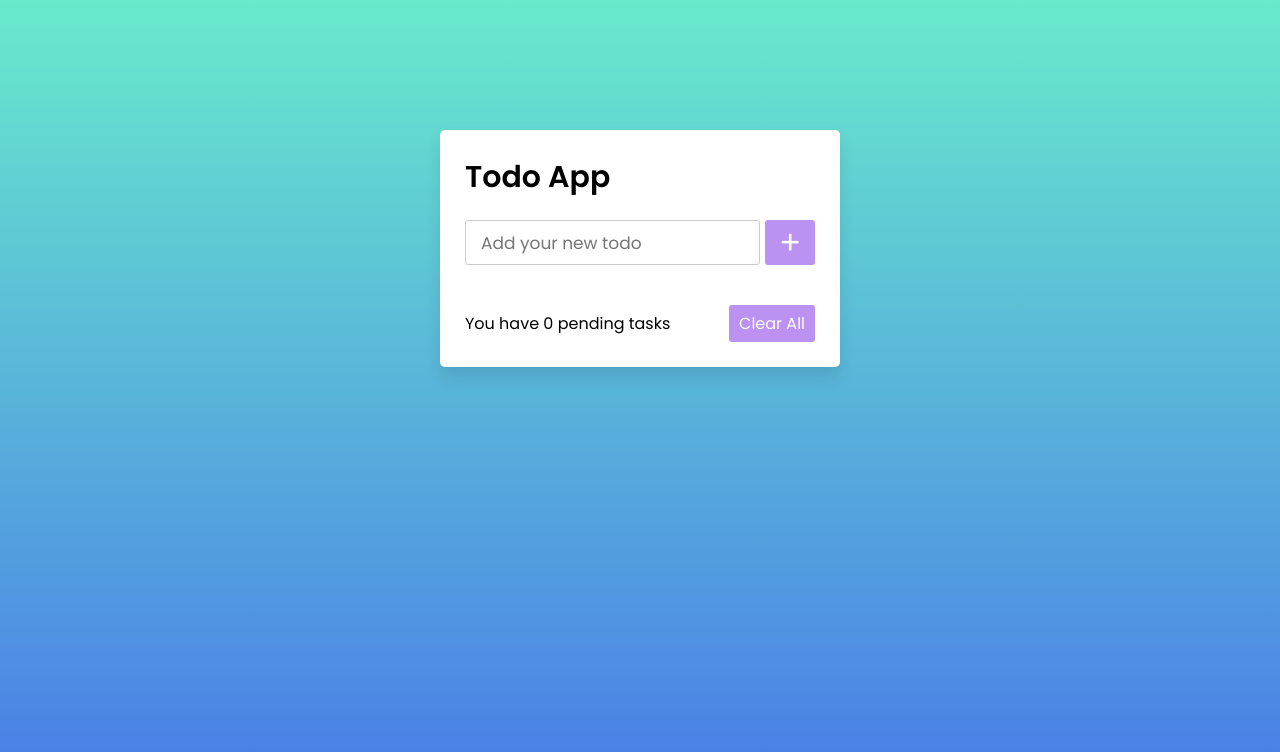
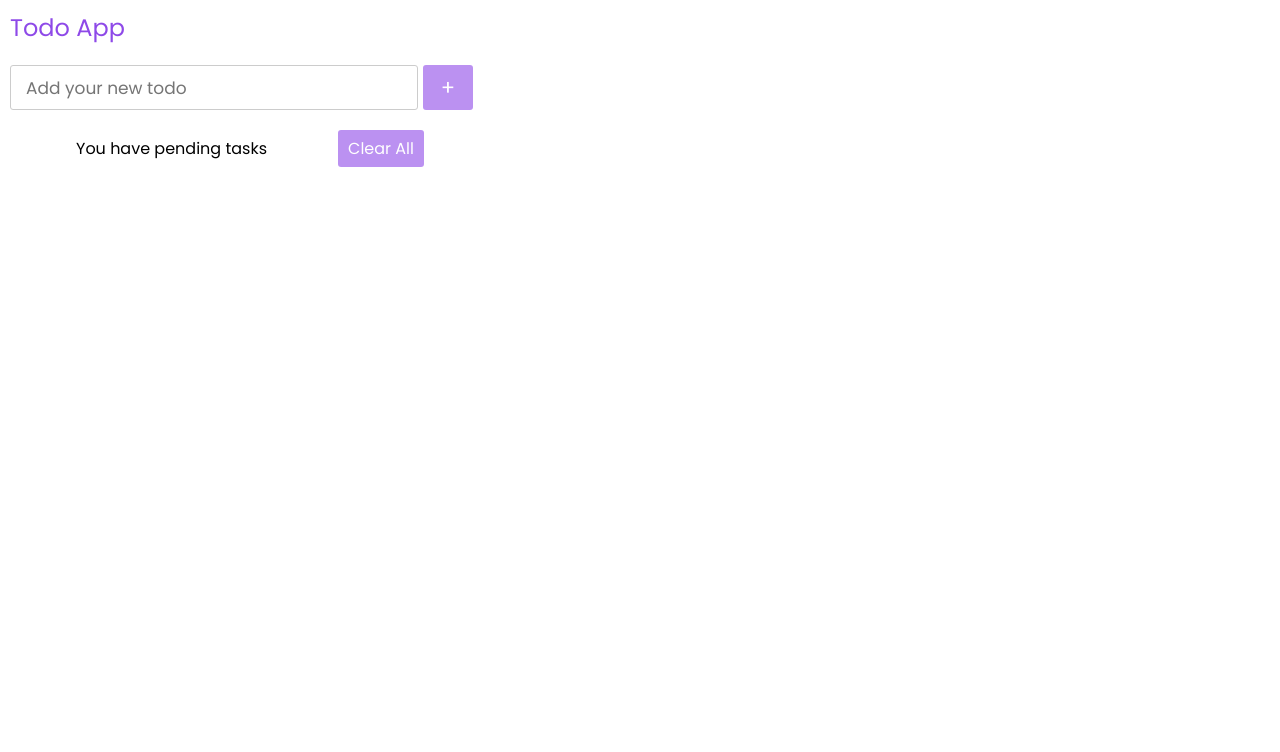
Before and after one commit to sabhishek78/todolistApp, a browser extension: page index.html in a window 1280 px wide. Drawn offline with Linux system fonts and the light colour scheme.

Commit message:
working code. now have to fix css for todolist

```diff
--- a/index.html
+++ b/index.html
@@ -4,19 +4,18 @@
 <head>
     <meta charset="UTF-8">
     <meta name="viewport" content="width=device-width, initial-scale=1.0">
-    <title>Todo App JavaScript | CodingNepal</title>
+    <title>Todo App JavaScript</title>
     <link rel="stylesheet" href="style.css">
-    <script src="https://kit.fontawesome.com/a076d05399.js"></script>
 </head>
 <body>
-  <div class="wrapper">
+  <div>
     <header>Todo App</header>
     <div class="inputField">
       <input type="text" placeholder="Add your new todo">
-      <button><i class="fas fa-plus"></i></button>
+      <button>+</button>
     </div>
     <ul class="todoList">
-      <!-- data are comes from local storage -->
+
     </ul>
     <div class="footer">
       <span>You have <span class="pendingTasks"></span> pending tasks</span>
--- a/script.js
+++ b/script.js
@@ -31,29 +31,50 @@ addBtn.onclick = ()=>{ //when user click on plus icon button
 }
 
 function showTasks(){
+  let listArray=[];
   let getLocalStorageData = localStorage.getItem("New Todo");
   if(getLocalStorageData == null){
     listArray = [];
   }else{
     listArray = JSON.parse(getLocalStorageData);
   }
-  const pendingTasksNumb = document.querySelector(".pendingTasks");
-  pendingTasksNumb.textContent = listArray.length; //passing the array length in pendingtask
+  // const pendingTasksNumb = document.querySelector(".pendingTasks");
+  // pendingTasksNumb.textContent = listArray.length; //passing the array length in pendingtask
   if(listArray.length > 0){ //if array length is greater than 0
     deleteAllBtn.classList.add("active"); //active the delete button
   }else{
     deleteAllBtn.classList.remove("active"); //unactive the delete button
   }
-  let newLiTag = "";
+  while (todoList.firstChild) {
+    todoList.removeChild(todoList.firstChild);
+  }
   listArray.forEach((element, index) => {
-    newLiTag += `<li>${index+1}) ${element}<span class="icon" onclick="deleteTask(${index})"><i class="fas fa-trash"></i></span></li>`;
+    let taskDiv = document.createElement("div");
+
+    let taskName= document.createElement('p');
+    // taskName.classList.add("taskName");
+    taskName.innerHTML=element;
+    taskDiv.appendChild(taskName);
+    let deleteButton = document.createElement("button");
+    deleteButton.innerHTML="Delete";
+    deleteButton.classList.add("deleteButton");
+    let id=index.toString();
+    deleteButton.setAttribute("id",id);
+    deleteButton.addEventListener('click',()=>deleteTask(index));
+    taskDiv.appendChild(deleteButton);
+    taskDiv.classList.add("taskDiv");
+    todoList.appendChild(taskDiv);
+    console.log("event listener attached");
+
   });
-  todoList.innerHTML = newLiTag; //adding new li tag inside ul tag
+  // todoList.innerHTML = newLiTag; //adding new li tag inside ul tag
   inputBox.value = ""; //once task added leave the input field blank
 }
 
+
 // delete task function
 function deleteTask(index){
+  console.log("index= "+index);
   let getLocalStorageData = localStorage.getItem("New Todo");
   listArray = JSON.parse(getLocalStorageData);
   listArray.splice(index, 1); //delete or remove the li
--- a/style.css
+++ b/style.css
@@ -10,26 +10,18 @@
   background: rgb(142, 73, 232);
 }
 body{
-  width: 100%;
+  width: 500px;
   height: 100vh;
-  /* overflow: hidden; */
   padding: 10px;
-  background: linear-gradient(to bottom, #68EACC 0%, #497BE8 100%);
+  background: #ffffff;
 }
-.wrapper{
-  background: #fff;
-  max-width: 400px;
-  width: 100%;
-  margin: 120px auto;
-  padding: 25px;
-  border-radius: 5px;
-  box-shadow: 0px 10px 15px rgba(0,0,0,0.1);
+
+header{
+  font-size: x-large;
+  font-width: bold;
+  color: #8E49E8;
 }
-.wrapper header{
-  font-size: 30px;
-  font-weight: 600;
-}
-.wrapper .inputField{
+.inputField{
   margin: 20px 0;
   width: 100%;
   display: flex;
@@ -65,7 +57,7 @@ body{
 }
 .inputField button:hover,
 .footer button:hover{
-  background: #721ce3;
+  background: red;
 }
 .inputField button.active{
   opacity: 1;
@@ -99,12 +91,12 @@ body{
 
 }
 
-.wrapper .footer{
+.footer{
   display: flex;
   width: 100%;
   margin-top: 20px;
   align-items: center;
-  justify-content: space-between;
+  justify-content: space-evenly;
 }
 .footer button{
   padding: 6px 10px;
@@ -126,3 +118,7 @@ body{
   opacity: 1;
   pointer-events: auto;
 }
+.taskDiv{
+  display: flex;
+  flex-direction: row;
+}
```
Also changed, not shown: img/a128.png (added), img/a16.png (added), img/a48.png (added), manifest.json (added).
